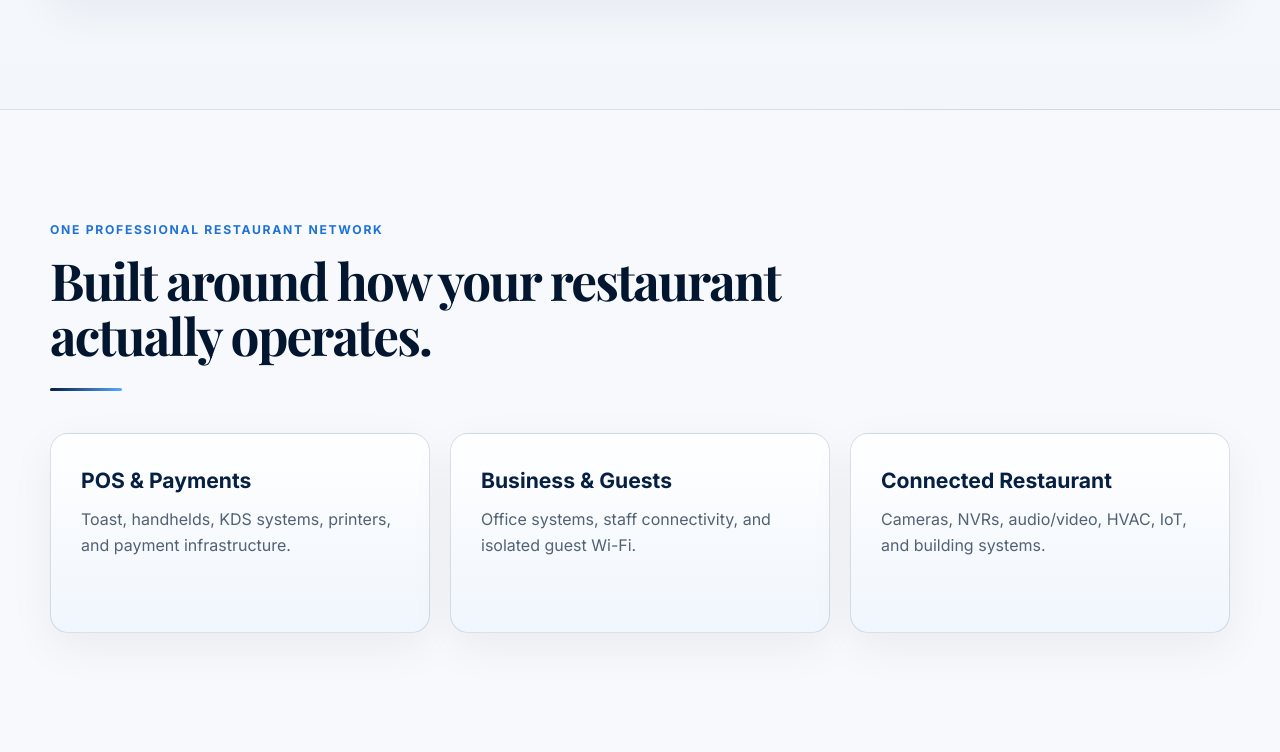
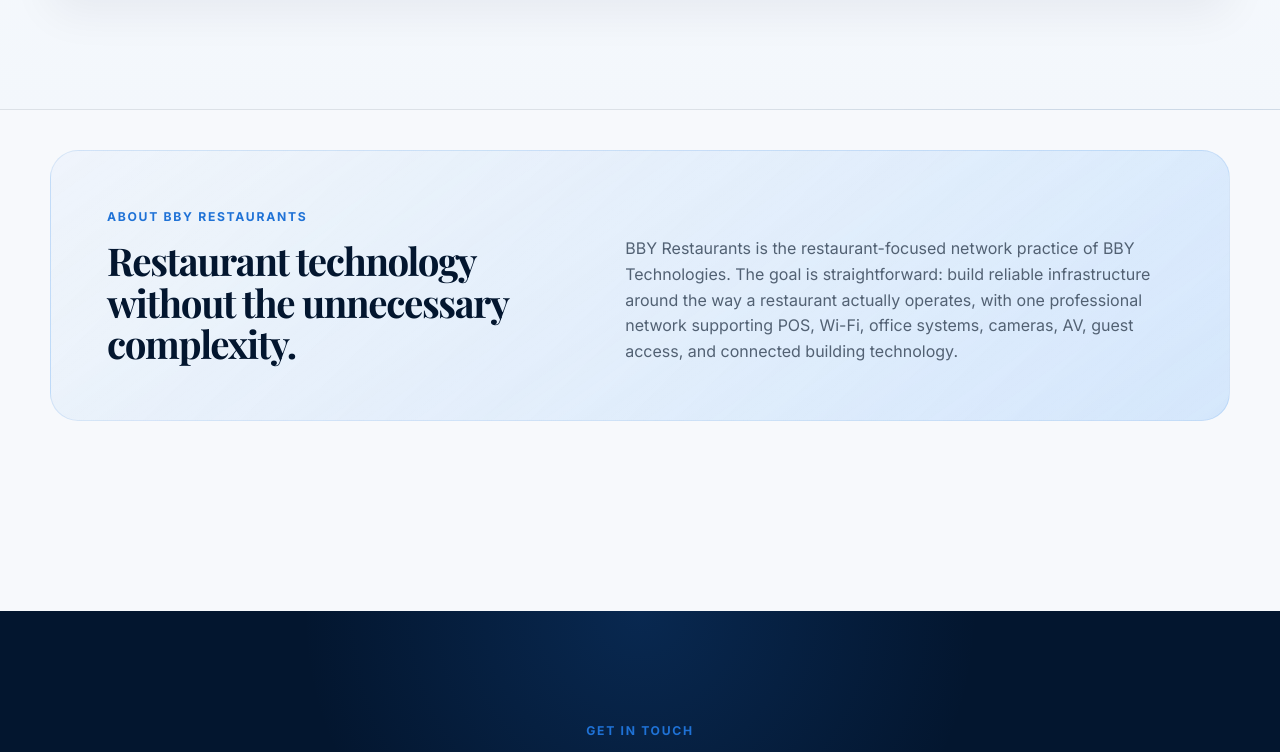
Before and after one commit to bbytech123/bbyrestaurants, a plain HTML site: page index.html in a window 1280 px wide. Shown: the part 3616-4368 px from the top of the page. Drawn offline with nearby package versions, Linux system fonts and the light colour scheme.

Commit message:
Add files via upload

```diff
--- a/index.html
+++ b/index.html
@@ -126,14 +126,7 @@
       </div>
     </section>
 
-    <section id="projects" class="content-section section-shell">
-      <div class="section-heading reveal"><p class="eyebrow">One professional restaurant network</p><h2>Built around how your restaurant actually operates.</h2></div>
-      <div class="project-grid">
-        <article class="project-card reveal"><h3>POS &amp; Payments</h3><p>Toast, handhelds, KDS systems, printers, and payment infrastructure.</p></article>
-        <article class="project-card reveal"><h3>Business &amp; Guests</h3><p>Office systems, staff connectivity, and isolated guest Wi-Fi.</p></article>
-        <article class="project-card reveal"><h3>Connected Restaurant</h3><p>Cameras, NVRs, audio/video, HVAC, IoT, and building systems.</p></article>
-      </div>
-    </section>
+
 
     <section id="about" class="content-section about-section section-shell">
       <div class="about-card reveal">
```
